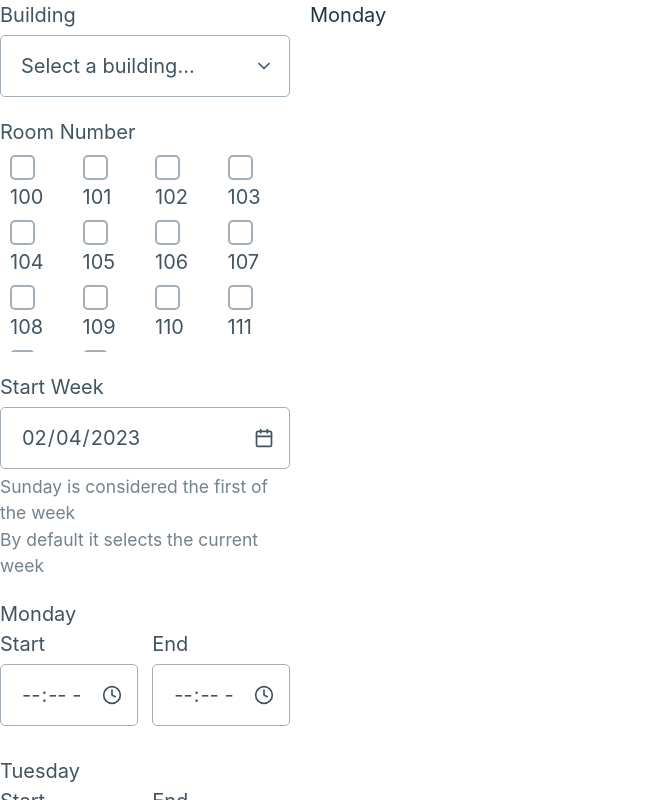
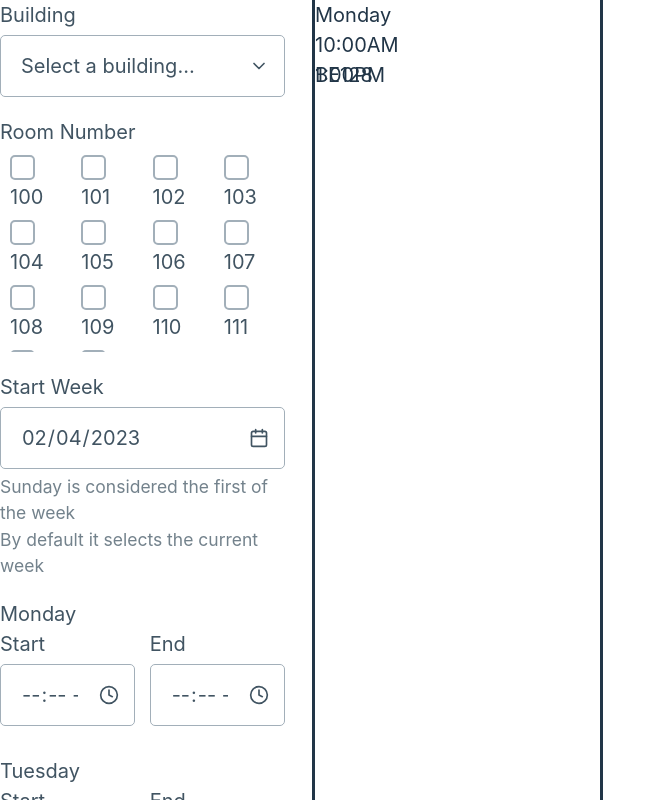
Before and after one commit to cs-isamiul/OSU-Open-Classroom-Finder, a React (Vite) app in the folder Frontend/OSU-Open-Classroom-Finder/: page / in a window 1280 px wide. Shown: the top 800 px of the page, without its empty margins (0-666 px from the left). Built offline with nearby package versions, Linux system fonts and the light colour scheme.

Commit message:
Started work on schedule page to show which rooms are open at what times.

```diff
--- a/Frontend/OSU-Open-Classroom-Finder/src/Home.jsx
+++ b/Frontend/OSU-Open-Classroom-Finder/src/Home.jsx
@@ -15,7 +15,7 @@ function Home() {
     const setStates = { setBuilding, setRoom, setStartWeek, setDayTimes, setOptions };
 
     return <>
-        <div className="grid gridColumnNoGap">
+        <div className="grid gridColumnsMinGap">
             <Forms states={states} setStates={setStates} dayNames={dayNames}/>
             <Schedule date={'Monday'} states={states} setStates={setStates}/>
         </div>
--- a/Frontend/OSU-Open-Classroom-Finder/src/components/home/Schedule.jsx
+++ b/Frontend/OSU-Open-Classroom-Finder/src/components/home/Schedule.jsx
@@ -1,14 +1,32 @@
-import { useEffect } from "react";
+import {pageHeightEm, maxHeightEm, minHeightEm} from "../../helpers/calandarHelpers"
 
-function Schedule({ date, states, setStates }) {
-
-    useEffect(() => {
-        console.log(states);
-    }, [states])
+function Schedule({ date }) {//, states, setStates }) {
+    //useContext and useCallback to update states.dayTimes
+    let states = { dayTimes: {} };
+    states.dayTimes[`start${date}`] = "10:00AM";
+    states.dayTimes[`end${date}`] = "1:00PM";
+    const room = "BE128";
+    const roomStart = "11:00PM";
+    const roomEnd = "12:30PM";
 
     return <>
-        {date}
-        {states.dayTimes[`start${date}`]}
+        <div style={{ outlineStyle: "solid", height: `${pageHeightEm}` }}>
+            {/* Start time and day of the week */}
+            <div>
+                {date} <br />
+                {states.dayTimes[`start${date}`]}
+            </div>
+
+            {/* Some room */}
+            <div style={{position: "absolute", top: `${minHeightEm}`}}>
+                {room}
+            </div>
+
+            {/* End time selected */}
+            <div style={{position: "absolute", top: `${maxHeightEm}` }}>
+                {states.dayTimes[`end${date}`]}
+            </div>
+        </div>
     </>
 }
 
--- /dev/null
+++ b/Frontend/OSU-Open-Classroom-Finder/src/helpers/calandarHelpers.js
@@ -0,0 +1,10 @@
+
+const pageHeightEm = 35;
+const maxHeightEm = pageHeightEm-3;
+const minHeightEm = 3;
+
+function calculateItemPosition(){
+
+}
+
+export {pageHeightEm, maxHeightEm, minHeightEm};
```
